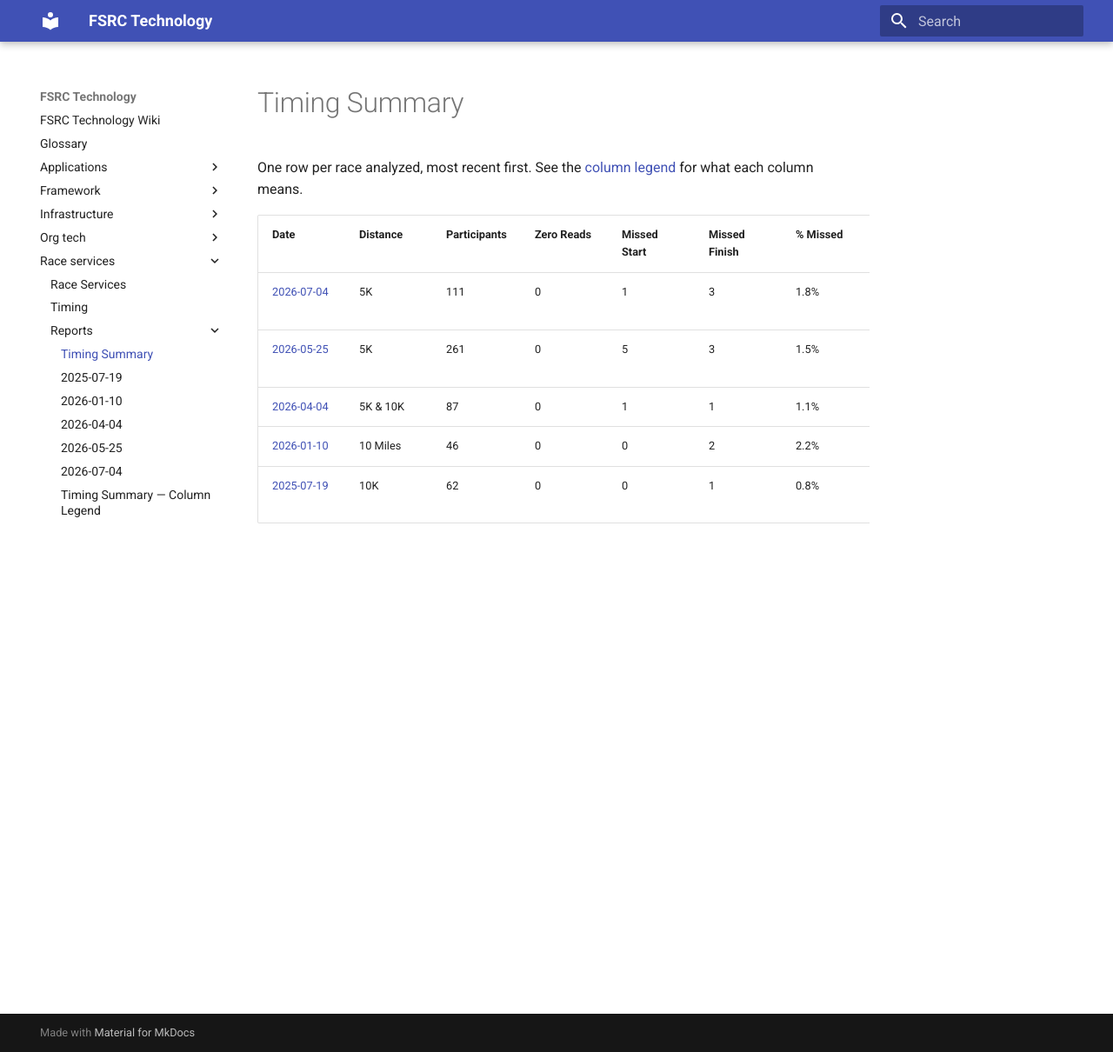
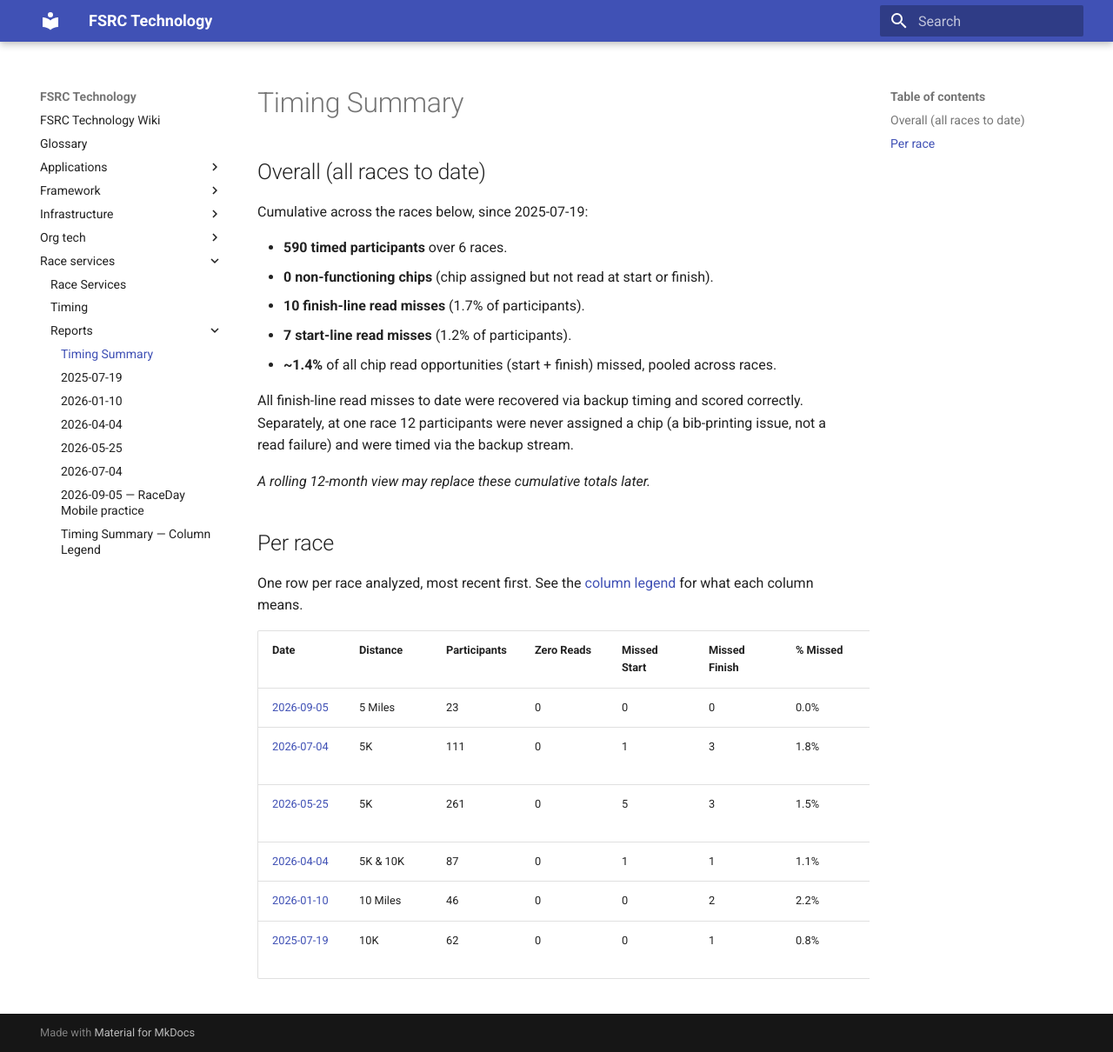
Before and after one commit to louking/fsrc-tech, an MkDocs documentation site: the page built from docs/race-services/reports/README.md, in a window 1280 px wide and 1210 px high. Shown: the whole window at 87% size. Built offline with MkDocs 1.6.1 and Material for MkDocs 9.7.7, drawn with Linux system fonts in a browser that asks for light colours.

Commit message:
Add 2026-09-05 practice race report and cross-race Overall summary
New hand-written per-race report for the 2026-09-05 FSRC low-key practice
race (5 miles, 23 participants), which trialed RaceDay Mobile photo
capture as a backup stream. Chip timing was clean: all 23 read at both
start and finish, no backup needed. Written to match the
chip-timing-analysis report format by hand since that pipeline doesn't
parse RaceDay Mobile's reads shape.

reports/README.md gains an "Overall (all races to date)" section above the
per-race table with cumulative read-reliability totals across all 6
races, plus the new 2026-09-05 row and a "Per race" heading.

Co-Authored-By: Claude Sonnet 5 <noreply@anthropic.com>

```diff
--- a/docs/race-services/reports/README.md
+++ b/docs/race-services/reports/README.md
@@ -1,9 +1,31 @@
 # Timing Summary
+
+## Overall (all races to date)
+
+Cumulative across the races below, since 2025-07-19:
+
+<!-- chip-timing-analysis:overall:start -->
+
+- **590 timed participants** over 6 races.
+- **0 non-functioning chips** (chip assigned but not read at start or finish).
+- **10 finish-line read misses** (1.7% of participants).
+- **7 start-line read misses** (1.2% of participants).
+- **~1.4%** of all chip read opportunities (start + finish) missed, pooled across races.
+
+<!-- chip-timing-analysis:overall:end -->
+
+All finish-line read misses to date were recovered via backup timing and scored correctly. Separately, at one race 12 participants were never assigned a chip (a bib-printing issue, not a read failure) and were timed via the backup stream.
+
+_A rolling 12-month view may replace these cumulative totals later._
+
+## Per race
 
 One row per race analyzed, most recent first. See the [column legend](SUMMARY-LEGEND.md) for what each column means.
 
+<!-- chip-timing-analysis:summary-table -->
 | Date | Distance | Participants | Zero Reads | Missed Start | Missed Finish | % Missed | Peak (60s) | Peak (15s) | Notes |
 |---|---|---|---|---|---|---|---|---|---|
+| [2026-09-05](2026-09-05.md) | 5 Miles | 23 | 0 | 0 | 0 | 0.0% | 4 | 2 | FSRC practice race; RaceDay Mobile photo backup trialed |
 | [2026-07-04](2026-07-04.md) | 5K | 111 | 0 | 1 | 3 | 1.8% | 11 | 7 | Brief live-network interruption ~09:05:51-09:06:52 (~1 min);… |
 | [2026-05-25](2026-05-25.md) | 5K | 261 | 0 | 5 | 3 | 1.5% | 27 | 11 | 12 no chip assigned; 12 participants were not assigned a chi… |
 | [2026-04-04](2026-04-04.md) | 5K & 10K | 87 | 0 | 1 | 1 | 1.1% | 7 | 5 | — |
```
Also changed, not shown: CHANGELOG.md (+5 -0 lines), docs/race-services/README.md (+1 -1 lines), docs/race-services/reports/2026-09-05.md (added, +27 -0 lines).
